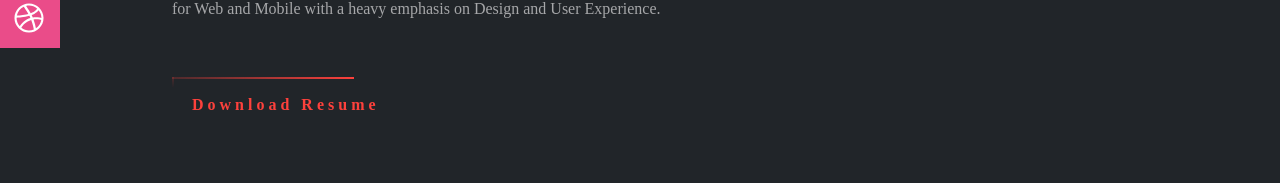
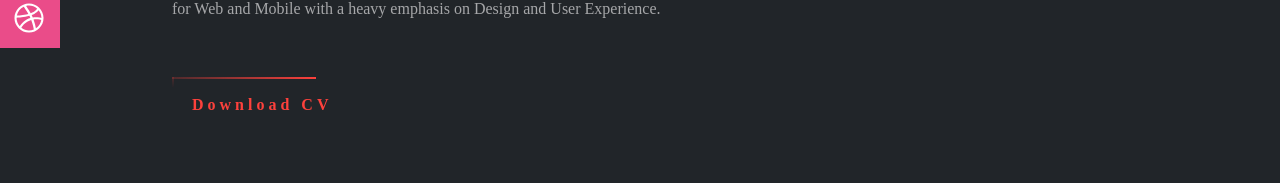
Before and after one commit to ali-vx/portfolio, a React (Create React App) app: page / in a window 1280 px wide. Shown: the part 472-655 px from the top of the page. Built offline with nearby package versions, Linux system fonts and the light colour scheme.

Commit message:
added cv file

```diff
--- a/src/components/Home.jsx
+++ b/src/components/Home.jsx
@@ -1,4 +1,5 @@
 import React from 'react';
+import CV from '../assets/cv.pdf';
 
 const Home = () => {
   return (
@@ -16,12 +17,12 @@ const Home = () => {
           I’m a software Engineer specializing in React,Flutter and  UI/UX Design to deliver exceptional experiences for Web and Mobile with a heavy emphasis on Design and User Experience.
         </p>
         <div>
-        <a className='resume-btn' href="/">
+        <a className='resume-btn' target="_blank" rel="noopener noreferrer" href={CV}>
         <span></span>
         <span></span>
         <span></span>
         <span></span>
-        Download Resume
+        Download CV
         </a>
           {/* <button className='text-white group border-2 px-6 py-3 my-2 flex items-center hover:bg-[#FD413C] hover:border-[#FD413C]'>
             Download Resume
```
Also changed, not shown: 1 other file (tests, documents, lock files or other folders).
